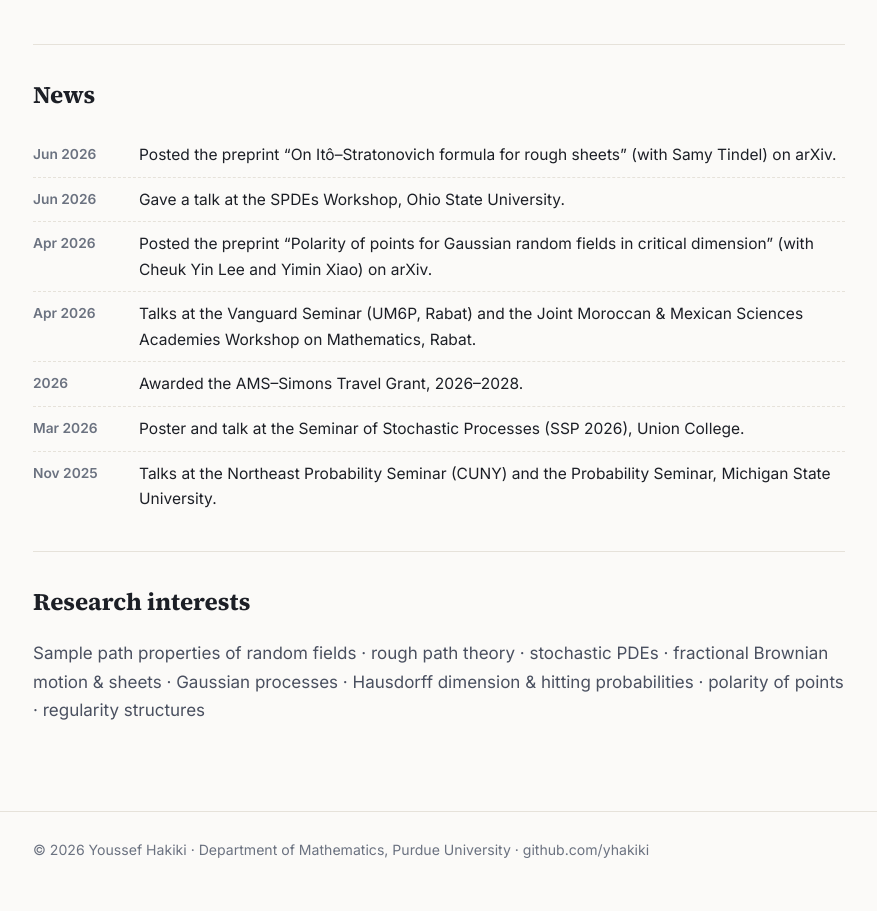
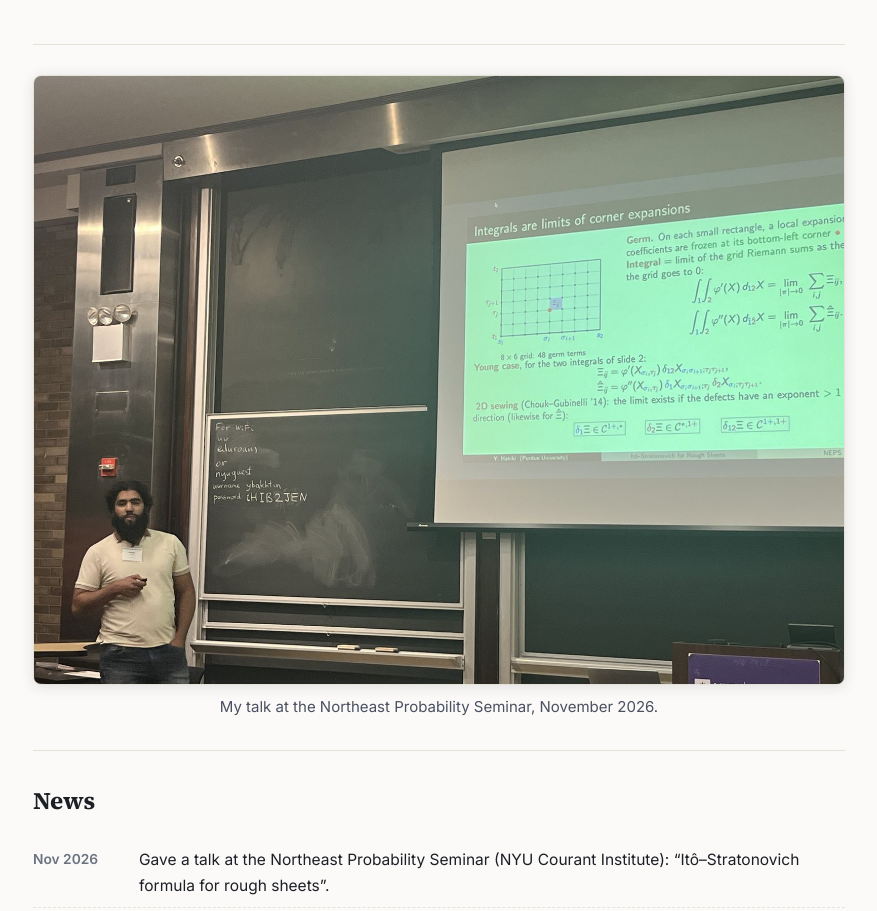
Before and after one commit to yhakiki/yhakiki.github.io, a plain HTML site: page index.html in a window 1280 px wide. Shown: the part 787-1698 px from the top of the page, without its empty margins (201-1078 px from the left). Drawn offline with Linux system fonts and the light colour scheme.

Commit message:
Add talk photo to home page, update News and CV (Northeast Probability Seminar, Nov 2026)
Co-Authored-By: Claude Sonnet 5.5 <noreply@anthropic.com>
Claude-Session: https://claude.ai/code/session_01EG3sq9dM9uM5dUcHCCmBcY

```diff
--- a/assets/style.css
+++ b/assets/style.css
@@ -308,3 +308,21 @@ footer.site a:hover { color: var(--accent); }
   nav.links { gap: 14px; }
   .entry { flex-direction: column; gap: 2px; }
 }
+
+/* Talk photo on the home page */
+.talk-photo { margin: 0; }
+.talk-photo img {
+  display: block;
+  width: 100%;
+  height: auto;
+  border-radius: 8px;
+  border: 1px solid var(--border);
+  box-shadow: 0 2px 14px rgba(28, 31, 38, 0.12);
+  background: #eee3d8;
+}
+.talk-photo figcaption {
+  margin-top: 10px;
+  font-size: 15px;
+  color: var(--ink-soft);
+  text-align: center;
+}
--- a/index.html
+++ b/index.html
@@ -30,7 +30,6 @@
 
   <section class="hero">
     <div class="hero-grid">
-      <img class="hero-photo" src="assets/photo.jpg" alt="Photo of Youssef Hakiki" onerror="this.style.display='none'">
       <div class="hero-text">
         <h1>Youssef Hakiki</h1>
         <div class="role">Golomb Visiting Assistant Professor</div>
@@ -69,8 +68,16 @@
   </section>
 
   <section class="block">
+    <figure class="talk-photo">
+      <img src="assets/talk_nepsem_2026.jpg" alt="Youssef Hakiki giving a talk at the Northeast Probability Seminar, with his slides on the It&ocirc;&ndash;Stratonovich formula for rough sheets projected next to him" width="1600" height="1200" loading="lazy">
+      <figcaption>My talk at the Northeast Probability Seminar, November 2026.</figcaption>
+    </figure>
+  </section>
+
+  <section class="block">
     <h2 class="section-title">News</h2>
     <ul class="news">
+      <li><span class="date">Nov 2026</span><span>Gave a talk at the Northeast Probability Seminar (NYU Courant Institute): &ldquo;It&ocirc;&ndash;Stratonovich formula for rough sheets&rdquo;.</span></li>
       <li><span class="date">Jun 2026</span><span>Posted the preprint &ldquo;On It&ocirc;&ndash;Stratonovich formula for rough sheets&rdquo; (with Samy Tindel) on arXiv.</span></li>
       <li><span class="date">Jun 2026</span><span>Gave a talk at the SPDEs Workshop, Ohio State University.</span></li>
       <li><span class="date">Apr 2026</span><span>Posted the preprint &ldquo;Polarity of points for Gaussian random fields in critical dimension&rdquo; (with Cheuk Yin Lee and Yimin Xiao) on arXiv.</span></li>
```
Also changed, not shown: assets/talk_nepsem_2026.jpg (added), 1 other file.
